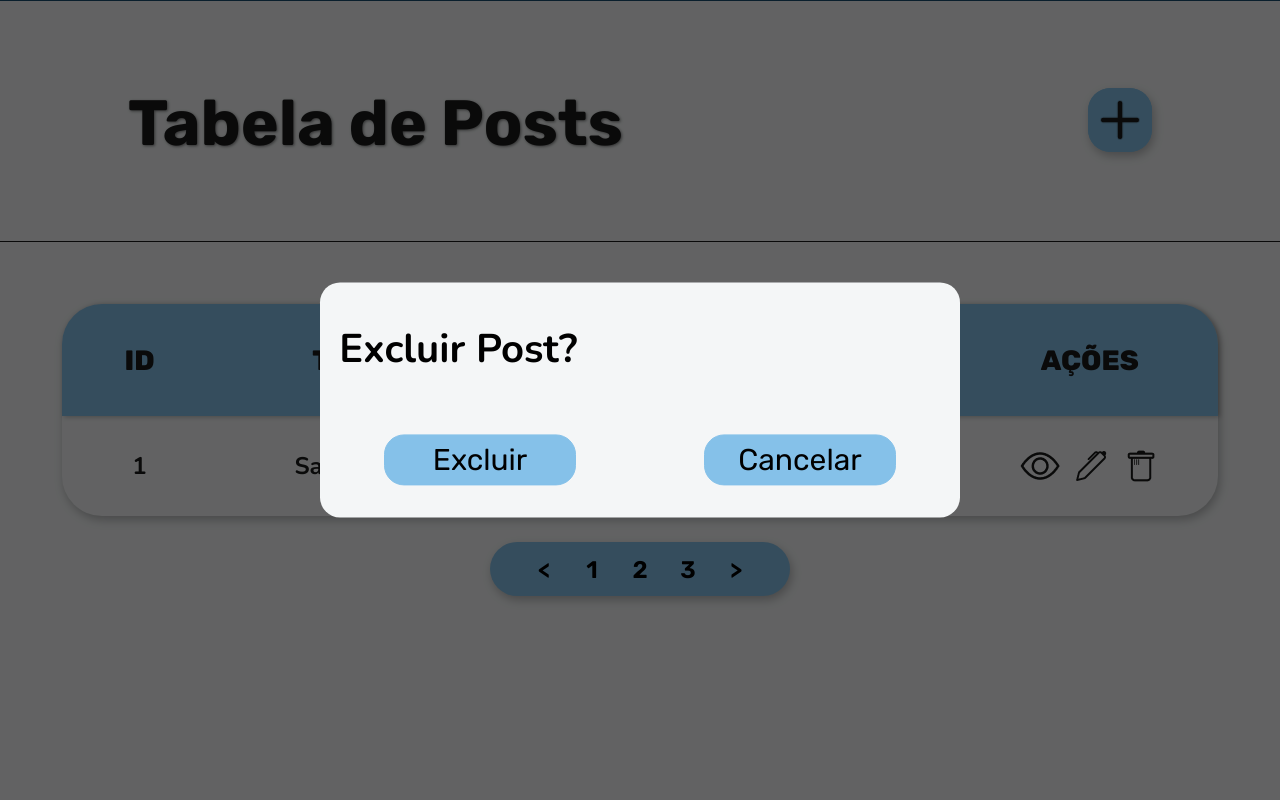
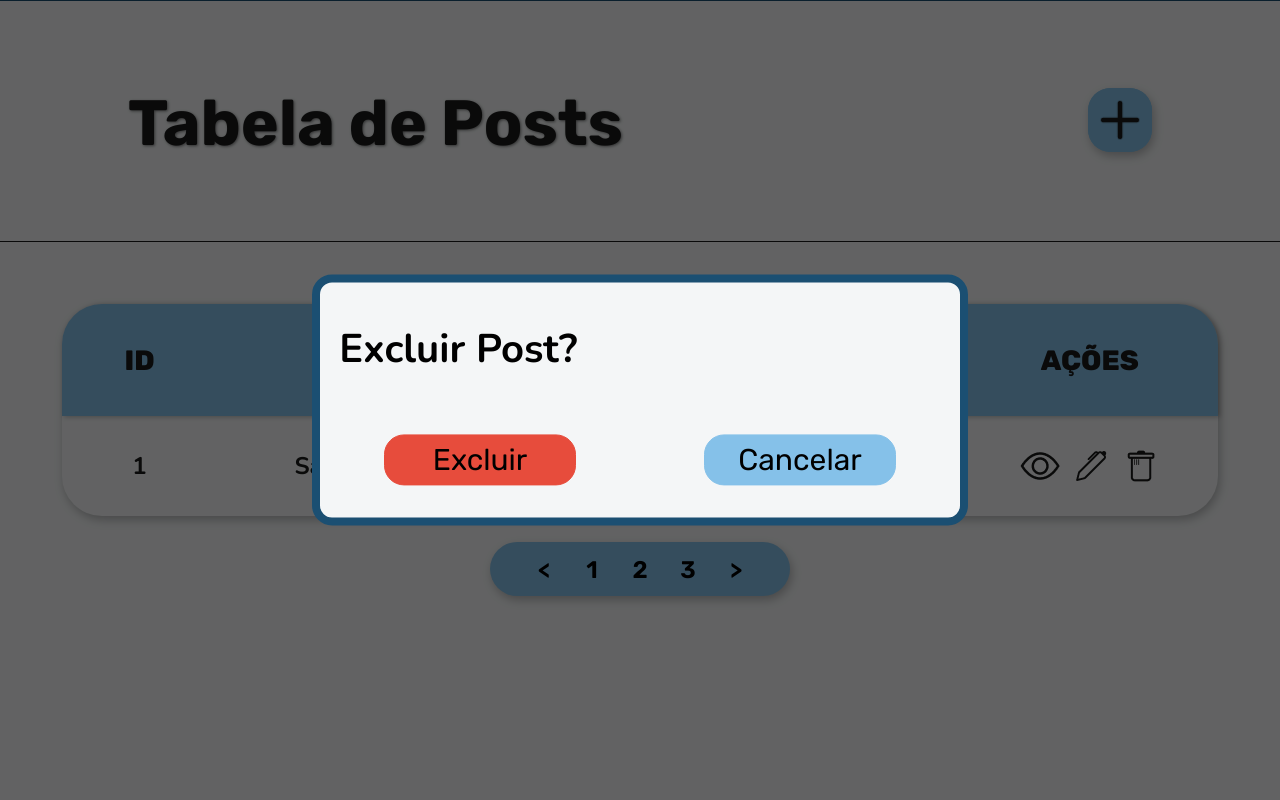
Before and after one commit to lucasferoli/QuidStroll_Trainee-2025.1, a PHP site: page /tabeladeposts in a window 1280 px wide, after a click that opens the changed part. Run offline with PHP 8.4, Linux system fonts and the light colour scheme; tables that the repository leaves empty or names only in its code hold one stand-in row (values such as "Sample post").

Commit message:
Adiciona as mudanças de estilo no botao de excluir

```diff
--- a/app/views/admin/tabelaDePosts.view.php
+++ b/app/views/admin/tabelaDePosts.view.php
@@ -108,7 +108,7 @@
     <form class="botoesModalExcluir-tabelaDePosts" method="POST" action="admin/tabeladeposts/delete" >
         <input name="id" value="<?= $post->id ?>" type="hidden">
 
-            <button type="submit">Excluir</button>
+            <button type="submit" id="botaoExcluir">Excluir</button>
             <button type="button" onclick="fecharModal('janelaModalExcluir<?= $post->id ?>', 'fundoModal<?= $post->id ?>')" >Cancelar</button>
         </form>
     </div>
--- a/public/css/tabelaDePosts.css
+++ b/public/css/tabelaDePosts.css
@@ -452,6 +452,7 @@
     padding: 0%;
     background-color: #F4F6F7;
     border-radius: 20px;
+    border: 8px solid #1B4F72;
 
 }
 
@@ -502,11 +503,24 @@
 
 }
 
+#botaoExcluir{
+    background-color: #E74C3C;
+    border: 1px solid #E74C3C;
+
+}
+#botaoExcluir:hover{
+    background-color: #C0392B;
+    border: 1px solid #C0392B;
+
+}
 .botoesModalExcluir-tabelaDePosts button:hover{
     border: 1px solid #2E86C1;
     border-radius: 20px;
     background-color: #2e86c1;
 }
+
+
+
 
 
 @media (max-width: 1000px){
```
